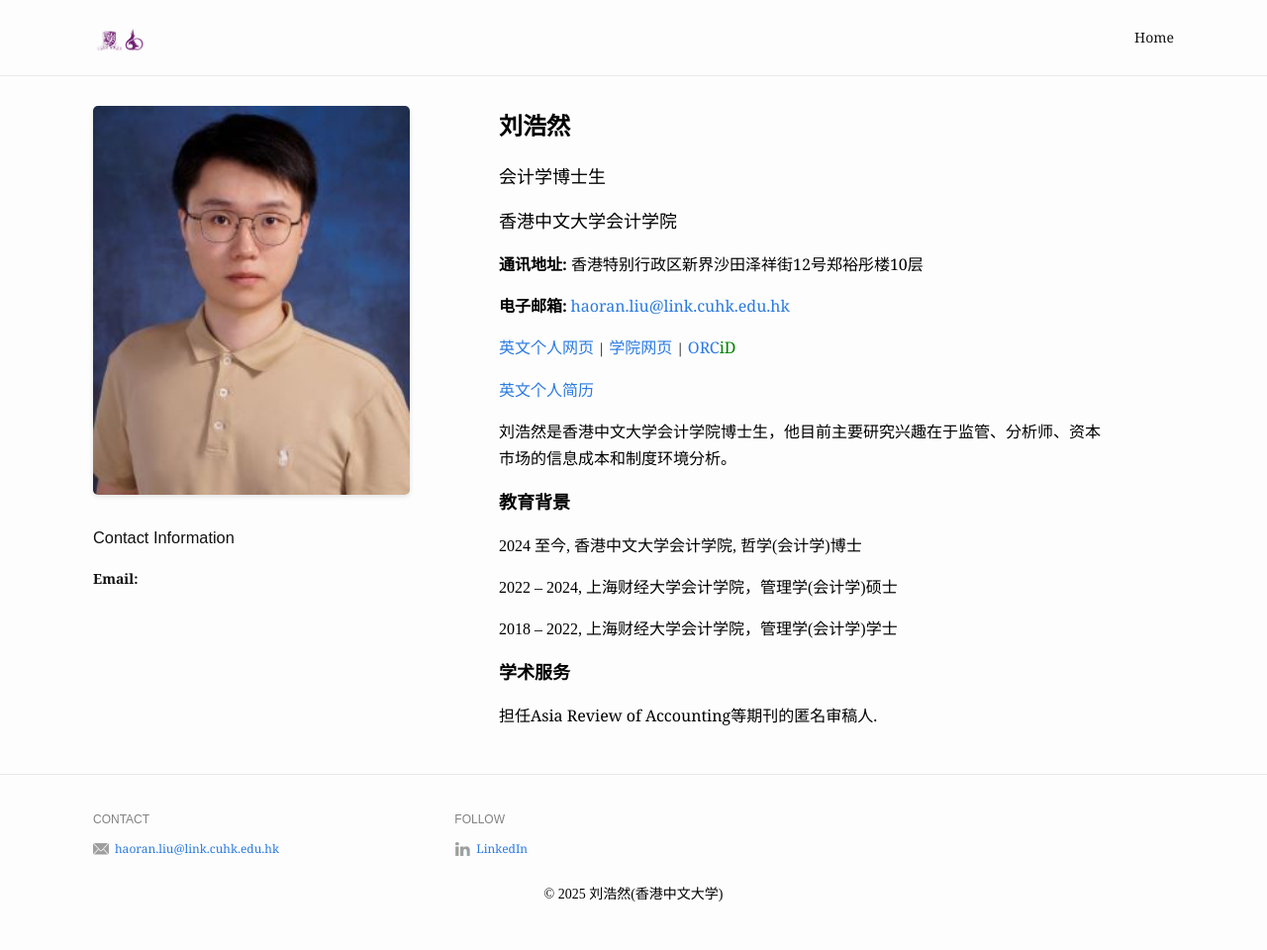
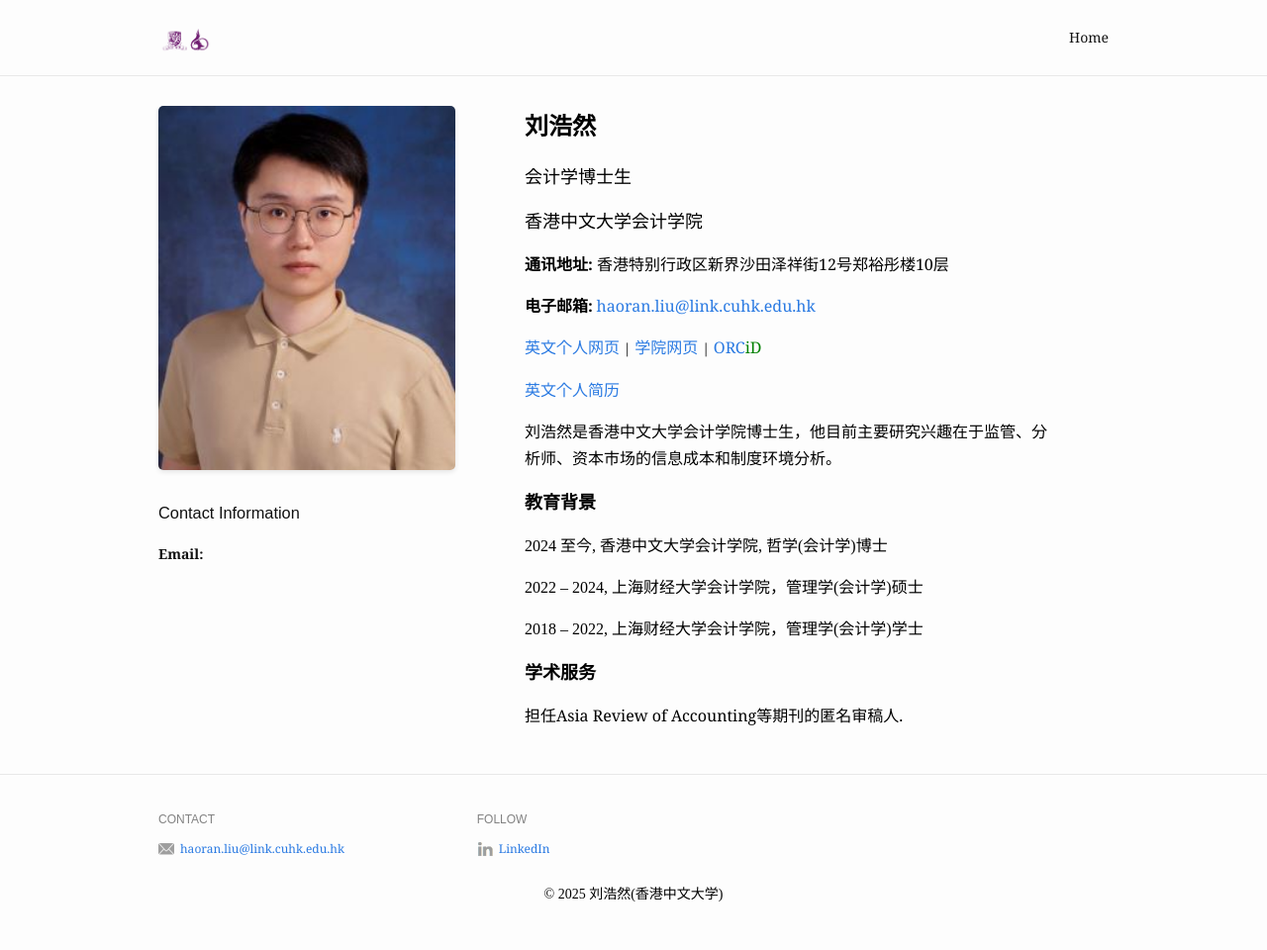
Before and after one commit to LeightonLiu/leightonliu.github.io, a Jekyll site: the page built from index.md, in a window 1280 px wide. Shown: the whole page at 99% size. Built offline with Jekyll 4.4.1, drawn with Linux system fonts in a browser that asks for light colours.

Commit message:
Update _layout.scss

```diff
--- a/_sass/_layout.scss
+++ b/_sass/_layout.scss
@@ -138,7 +138,7 @@
 
 .footer-content {
   margin: 0 auto;
-  max-width: 1600px;
+  max-width: 75%;
   text-align: center;
 }
 
@@ -170,11 +170,11 @@
 }
 
 /**
- * Wrapper - Significantly increased width
+ * Wrapper - Set to 75% of screen width
  */
 .wrapper {
-  max-width: -webkit-calc(90% - (#{$spacing-unit} * 2));
-  max-width:         calc(90% - (#{$spacing-unit} * 2));
+  max-width: -webkit-calc(75%);
+  max-width:         calc(75%);
   margin-right: auto;
   margin-left: auto;
   padding-right: $spacing-unit;
@@ -182,8 +182,8 @@
   @extend %clearfix;
 
   @include media-query($on-laptop) {
-    max-width: -webkit-calc(95% - (#{$spacing-unit}));
-    max-width:         calc(95% - (#{$spacing-unit}));
+    max-width: -webkit-calc(75%);
+    max-width:         calc(75%);
     padding-right: $spacing-unit / 2;
     padding-left: $spacing-unit / 2;
   }
@@ -192,12 +192,12 @@
 }
 
 /**
- * Two-column layout with wider columns
+ * Two-column layout with balanced columns
  */
 .two-column-layout {
   display: flex;
   flex-direction: row;
-  gap: 60px;
+  gap: 50px;
 
   @include media-query($on-mobile) {
     flex-direction: column;
@@ -205,7 +205,7 @@
 }
 
 .sidebar {
-  flex: 0 0 350px;
+  flex: 0 0 320px;
 
   @include media-query($on-mobile) {
     flex: 1 0 auto;
@@ -223,7 +223,7 @@
 
   .avatar {
     width: 100%;
-    max-width: 320px;
+    max-width: 300px;
     border-radius: 5px;
     box-shadow: 0 2px 5px rgba(0, 0, 0, 0.1);
   }
```
